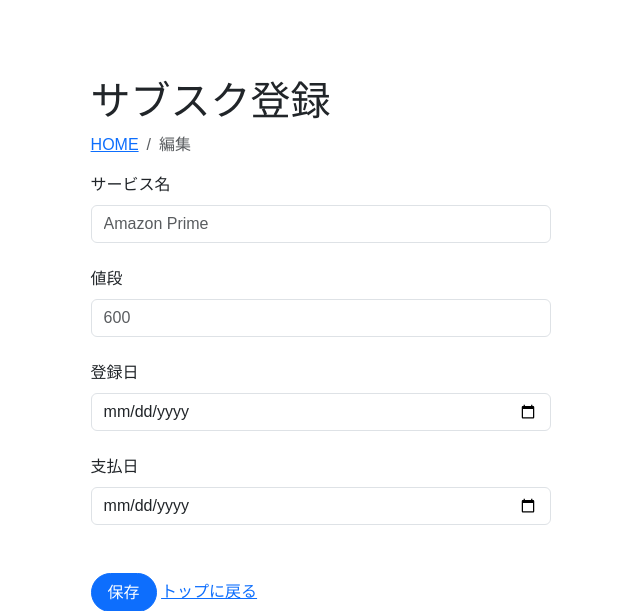
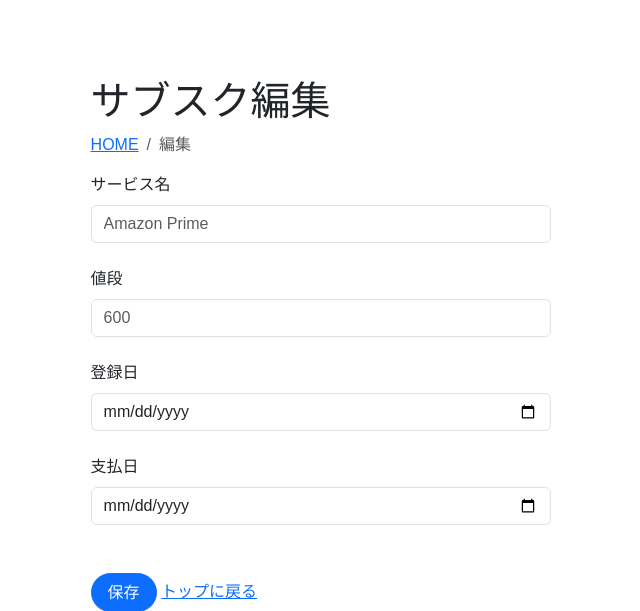
Before and after one commit to 2024AIT-OOP2-G08/Subscription-management, a Flask app: template templates/edit.html in a window 1280 px wide. Shown: the top 611 px of the page, without its empty margins (319-959 px from the left). Run offline with Flask 3, Linux system fonts and the light colour scheme; the template is opened without the code that fills it, so the values that code supplies are empty.

Commit message:
細かい修正

```diff
--- a/templates/edit.html
+++ b/templates/edit.html
@@ -18,10 +18,10 @@
       integrity="sha384-YvpcrYf0tY3lHB60NNkmXc5s9fDVZLESaAA55NDzOxhy9GkcIdslK1eN7N6jIeHz"
       crossorigin="anonymous"
     ></script>
-    <title>サブスク編集画面</title>
+    <title>サブスク編集</title>
   </head>
   <body class="inputContainer">
-    <h1>サブスク登録</h1>
+    <h1>サブスク編集</h1>
     <ul class="breadcrumb">
       <li class="breadcrumb-item"><a href="{{ url_for('index') }}">HOME</a></li>
       <li class="breadcrumb-item active">編集</li>
```
